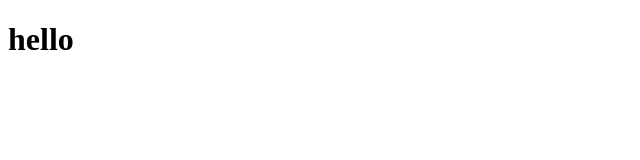
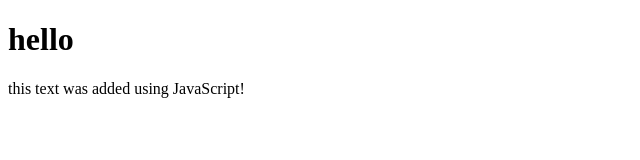
Before and after one commit to livswebdesign/sturdy-disco, a plain HTML site: page index.html in a window 1280 px wide. Shown: the whole page, without its empty margins (0-640 px from the left). Drawn offline with Linux system fonts and the light colour scheme.

Commit message:
javascript

```diff
--- /dev/null
+++ b/app.js
@@ -0,0 +1,4 @@
+console.log("who are your favorite front end dev youtubers?");
+var contentDiv = document.getElementById ("content");
+var textNode = document.createTextNode ("this text was added using JavaScript!");
+contentDiv.appendChild(textNode);
--- a/index.html
+++ b/index.html
@@ -8,5 +8,7 @@
 </head>
 <body>
     <h1>hello</h1>
+    <div id="content"></div>
+    <script src="./app.js"></script>
 </body>
 </html>
```
